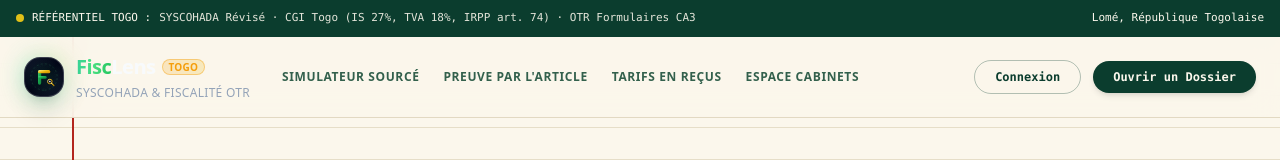
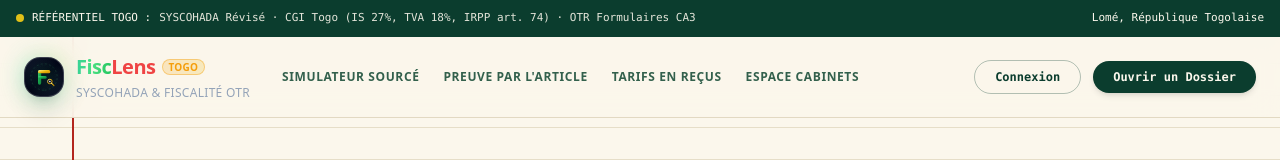
Before and after one commit to EDOR16/fisclens-togo, a Next.js app: page / in a window 1280 px wide. Shown: the top 160 px of the page. Built offline with nearby package versions, Linux system fonts and the light colour scheme.

Commit message:
Mise en rouge de la partie Lens du logo

```diff
--- a/src/components/ui/logo-animated.tsx
+++ b/src/components/ui/logo-animated.tsx
@@ -162,7 +162,7 @@ export function LogoAnimated({
               <span className="bg-gradient-to-r from-emerald-400 via-brand-400 to-green-500 bg-clip-text text-transparent group-hover:from-emerald-300 group-hover:to-amber-300">
                 Fisc
               </span>
-              <span className="text-foreground">Lens</span>
+              <span className="text-red-500">Lens</span>
             </span>
             <span className="inline-flex items-center px-1.5 py-0.5 rounded-full text-[10px] font-bold tracking-wide uppercase bg-gradient-to-r from-amber-500/20 to-yellow-500/20 border border-amber-500/40 text-amber-500">
               Togo
```
